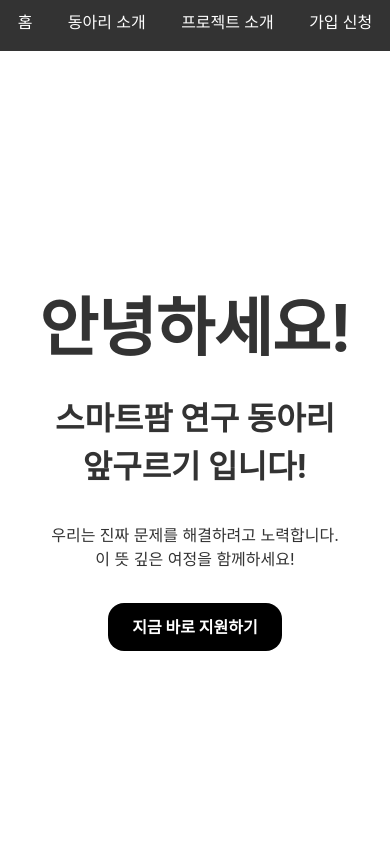
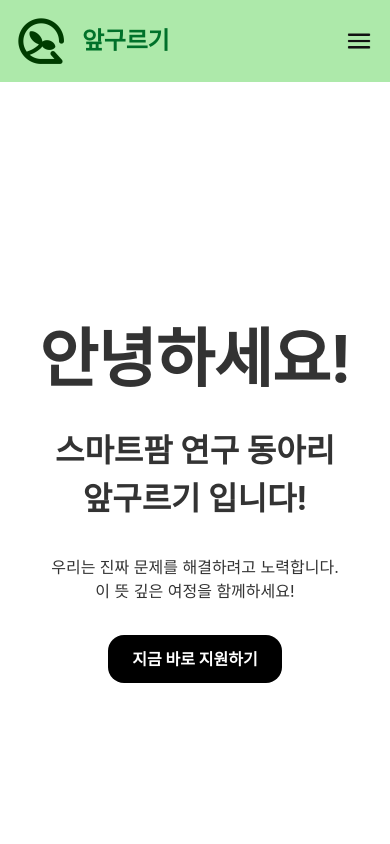
Before and after one commit to roll4ward/roll4ward.github.io, a Gatsby site in the folder roll4ward/: page / in a window 390 px wide. Shown: the top 844 px of the page. Built offline with nearby package versions, Linux system fonts and the light colour scheme; Gatsby itself is replaced by a stand-in of ours.

Commit message:
feat:반응형 헤더

```diff
--- a/roll4ward/src/components/header.js
+++ b/roll4ward/src/components/header.js
@@ -1,15 +1,106 @@
-import React from "react";
-import { Link } from "gatsby";
+import React, { useState } from 'react';
+import styled from 'styled-components';
+import { Link } from 'gatsby';
+import logo from '../images/logo.png';
+import menu from '../images/menu.png';
 
-const Header = () => (
-  <header style={{ background: '#333', padding: '10px 0', height : "6vh"}}>
-    <nav style={{ display: 'flex', justifyContent: 'space-around',  color: '#fff' }}>
-      <Link to="/" style={{ color: '#fff', textDecoration: 'none' }}>홈</Link>
-      <Link to="/about" style={{ color: '#fff', textDecoration: 'none' }}>동아리 소개</Link>
-      <Link to="/projects" style={{ color: '#fff', textDecoration: 'none' }}>프로젝트 소개</Link>
-      <Link to="/join" style={{ color: '#fff', textDecoration: 'none' }}>가입 신청</Link>
-    </nav>
-  </header>
-);
+const Header = () => {
+  const [menuOpen, setMenuOpen] = useState(false);
+
+  const toggleMenu = () => {
+    setMenuOpen(!menuOpen);
+  };
+
+  return (
+    <HeaderContainer>
+      <LogoContainer>
+        <Logo src={logo} alt="Logo" />
+        <Title>앞구르기</Title>
+      </LogoContainer>
+      <HamburgerMenu src={menu} alt="Menu" onClick={toggleMenu} />
+      <Nav menuOpen={menuOpen}>
+        <NavItem to="/about">동아리 소개</NavItem>
+        <NavItem to="/projects">프로젝트 소개</NavItem>
+        <NavItem to="/join">가입신청</NavItem>
+      </Nav>
+    </HeaderContainer>
+  );
+};
+
+const HeaderContainer = styled.header`
+  display: flex;
+  justify-content: space-between;
+  align-items: center;
+  padding: 1rem;
+  background-color: rgba(153, 228, 149, 0.8);
+  color: #00712A;
+  position: relative;
+
+  @media (max-width: 768px) {
+    flex-direction: row;
+    align-items: center;
+  }
+`;
+
+const LogoContainer = styled.div`
+  display: flex;
+  align-items: center;
+`;
+
+const Logo = styled.img`
+  width: 50px;
+  height: 50px;
+  margin-right: 1rem;
+  vertical-align: middle;
+  margin-bottom: 0;
+`;
+
+const Title = styled.h1`
+  font-size: 1.5rem;
+  margin: 0;
+  display: flex;
+  align-items: center;
+  color: #00712A; /* Updated text color */
+`;
+
+const HamburgerMenu = styled.img`
+  width: 30px;
+  height: 30px;
+  cursor: pointer;
+  display: none;
+  margin-bottom: 0;
+
+  @media (max-width: 768px) {
+    display: block;
+  }
+`;
+
+const Nav = styled.nav`
+  display: flex;
+  gap: 1.5rem;
+
+  @media (max-width: 768px) {
+    flex-direction: column;
+    align-items: flex-start;
+    width: 100%;
+    padding-top: 1rem;
+    display: ${({ menuOpen }) => (menuOpen ? 'flex' : 'none')};
+    position: absolute;
+    top: 5rem;
+    left: 0;
+    background-color: rgba(153, 228, 149, 0.8);
+    padding: 1rem;
+  }
+`;
+
+const NavItem = styled(Link)`
+  color: #00712A; /* Updated text color */
+  text-decoration: none;
+  font-size: 1.25rem;
+
+  &:hover {
+    text-decoration: underline;
+  }
+`;
 
 export default Header;
```
Also changed, not shown: roll4ward/src/images/Menu.png (added), roll4ward/src/images/logo.png (added), 2 other files.
